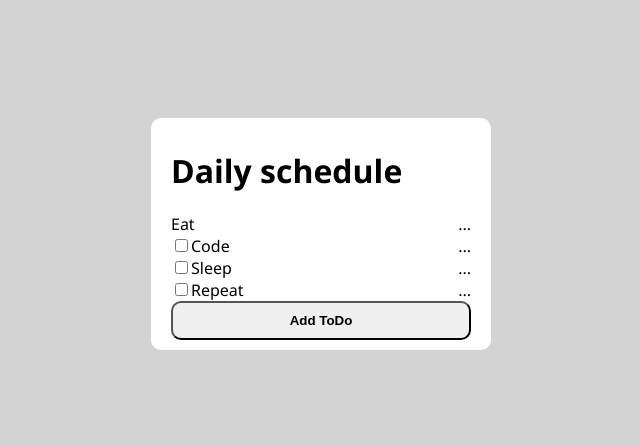
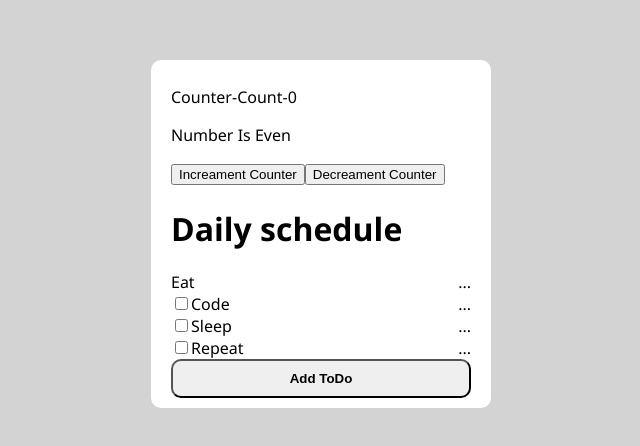
Before and after one commit to intikhab-h-bhat/react-courrse, a React (Create React App) app in the folder todo-app/: page / in a window 1280 px wide. Shown: the part 166-612 px from the top of the page, without its empty margins (319-959 px from the left). Built offline with nearby package versions, Linux system fonts and the light colour scheme.

Commit message:
adde hooks (useState)

```diff
--- a/todo-app/src/App.js
+++ b/todo-app/src/App.js
@@ -4,11 +4,15 @@ import './App.css';
 import Header from './components/Header'
 import ToDoItem from './components/listItems'
 import Button from './components/Button';
+import CounterDemo from './components/countercomp';
 import './style.css';
 
 function App() {
   return (
+
+
     <div className="todo-container">
+     <CounterDemo/>
       <Header title="Daily schedule"/>
       <ToDoItem text="Eat" completed={true}/>
       <ToDoItem text="Code"/>
--- /dev/null
+++ b/todo-app/src/components/countercomp.jsx
@@ -0,0 +1,20 @@
+import React , {useState} from 'react';
+
+
+const CounterDemo=()=>{
+const [count, setCount]=useState(0);
+
+
+
+return(<div>
+        <p>Counter-Count-{count}</p>
+        <p>Number Is  {count%2===0?"Even":"Odd"}</p>
+        <button onClick={()=> setCount(count+1)}>Increament Counter</button>
+        <button onClick={()=> setCount(count-1)}>Decreament Counter</button>
+
+</div>);
+
+
+};
+
+export default CounterDemo;
```
